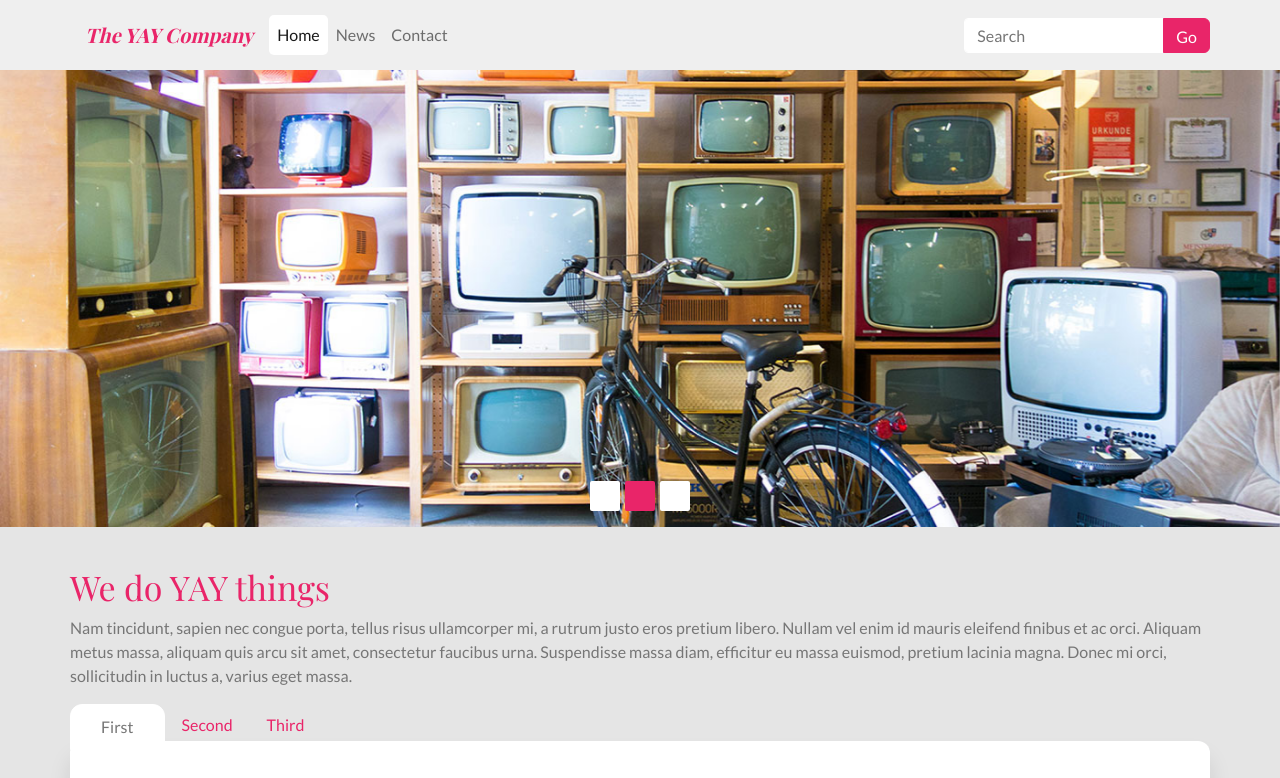
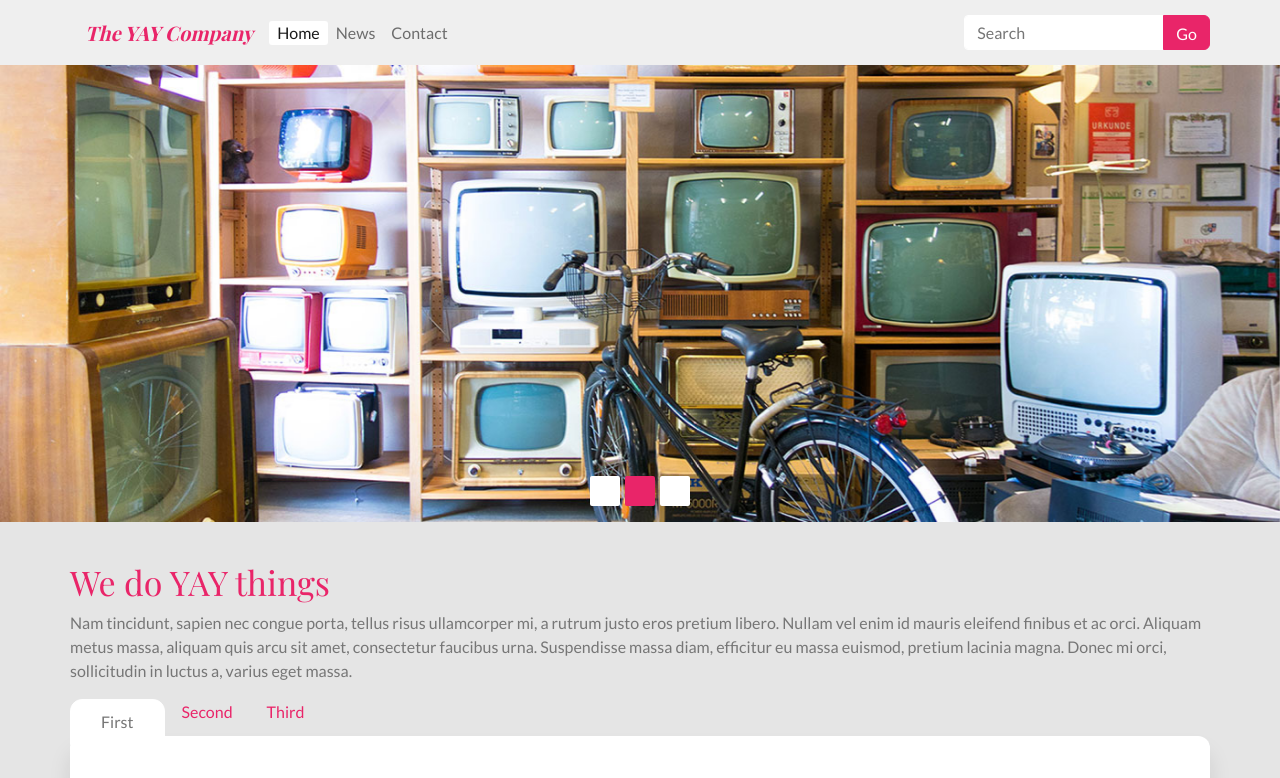
Before and after one commit to Noroff-FEU-Assignments/css-frameworks-ca-Hyggesen, a React (Create React App) app in the folder cssframeworksapp/: page / in a window 1280 px wide. Shown: the top 778 px of the page. Built offline with nearby package versions, Linux system fonts and the light colour scheme; a web font is replaced by a local one.

Commit message:
remove gitignore files

```diff
--- a/cssframeworksapp/src/sass/partials/_navbar.scss
+++ b/cssframeworksapp/src/sass/partials/_navbar.scss
@@ -25,9 +25,11 @@
   margin-left: 15px;
 }
 
-.active {
+.nav-link.active {
   background-color: white;
-  border-radius: 5px;
+  border-radius: 3px;
+  padding-right: 12px;
+  padding-left: 12px;
 }
 
 .thenavbar {
--- a/cssframeworksapp/src/sass/style.scss
+++ b/cssframeworksapp/src/sass/style.scss
@@ -67,6 +67,8 @@ $navbar-light-brand-hover-color: $color-primary;
 $container-padding-x: 0px;
 $form-label-font-size: 20px;
 $form-check-input-checked-bg-color: $color-primary;
+$nav-link-padding-y: 0;
+$nav-link-padding-y: 0;
 
 @import "~bootstrap/scss/bootstrap";
 
```
Also changed, not shown: 1 other file (tests, documents, lock files or other folders).
